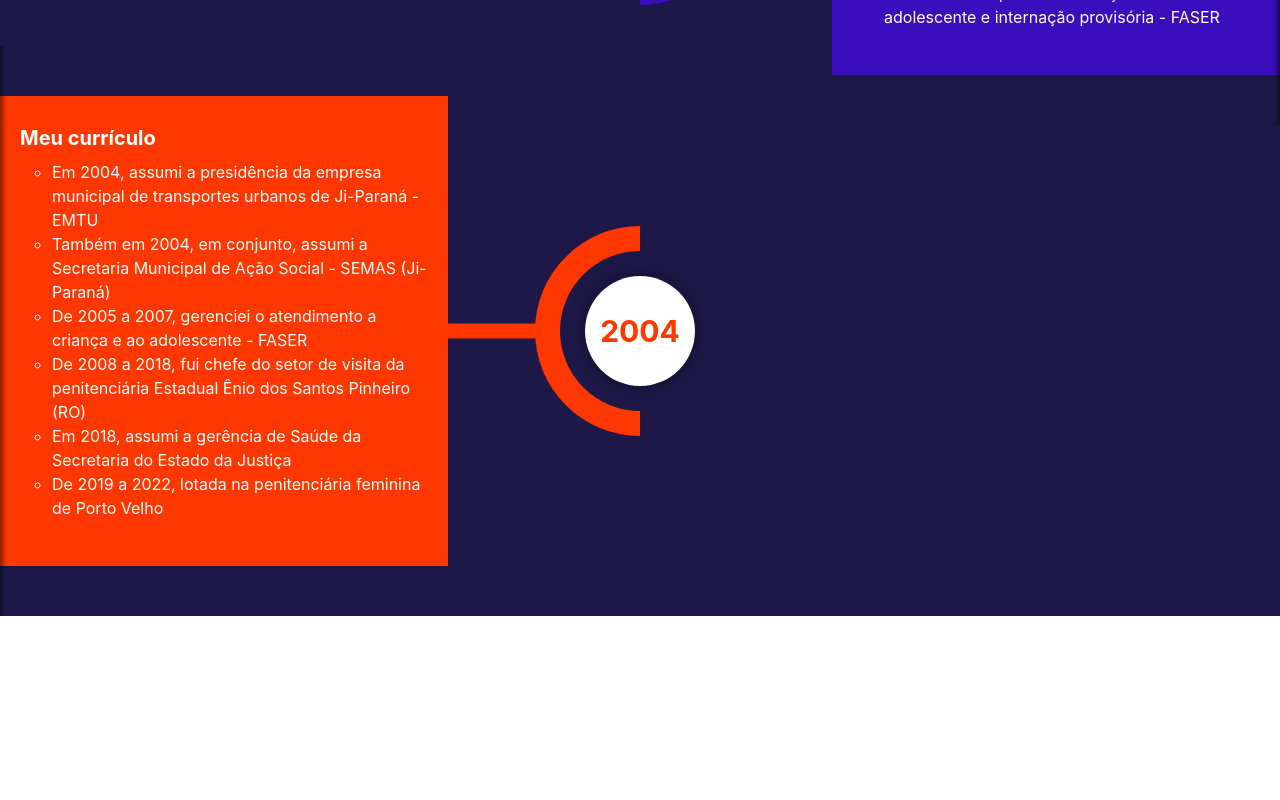
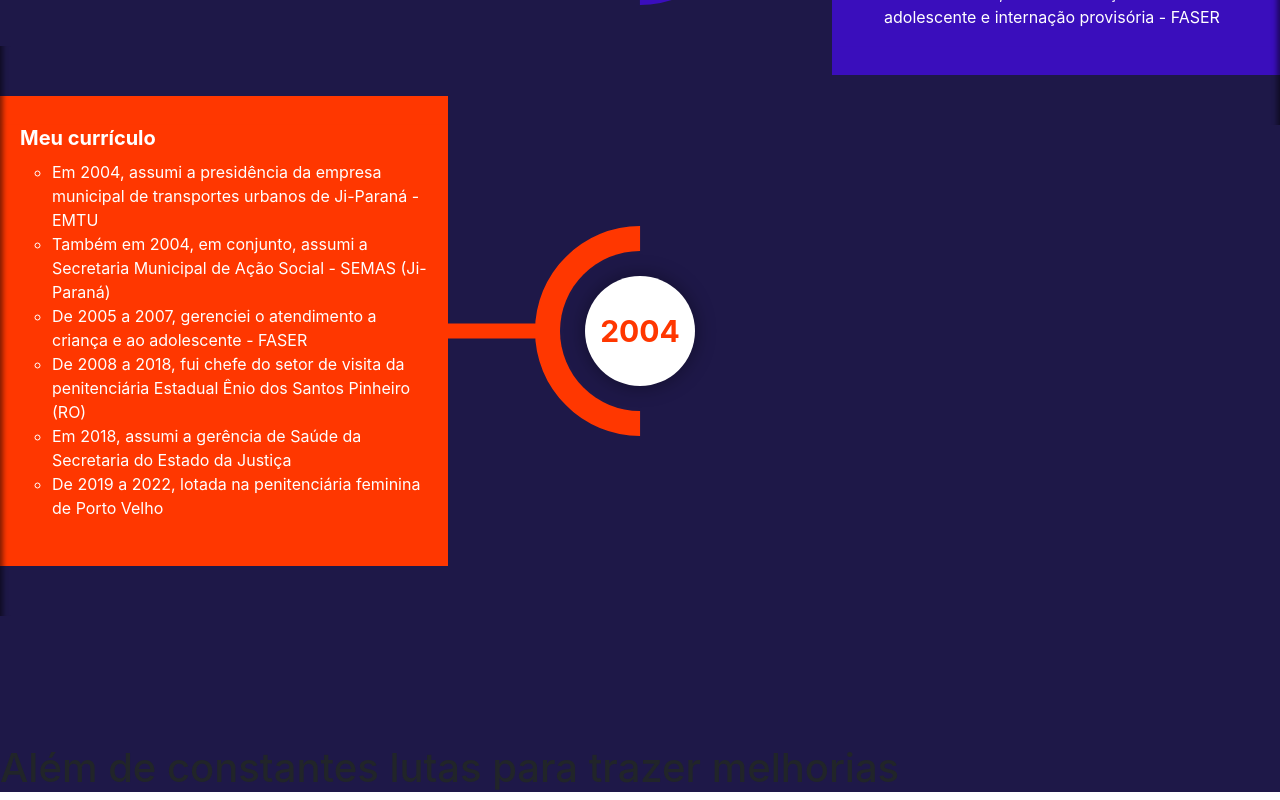
Before and after one commit to Takater/dep-mirian-moret, a React (Create React App) app: page / in a window 1280 px wide. Shown: the part 1594-2394 px from the top of the page. Before the commit the page ends 2338 px from the top, so only its background shows below. Built offline with nearby package versions, Linux system fonts and the light colour scheme.

Commit message:
Thu, Aug 25, 2022, 2:42 PM +00:00

```diff
--- a/src/App.js
+++ b/src/App.js
@@ -1,6 +1,7 @@
 import React from 'react'
 import Header from './components/Header'
 import Quem from './components/Quem'
+import Projetos from './components/Projetos'
 import './App.css'
 
 function App() {
@@ -8,6 +9,7 @@ function App() {
     <div id="App">
       <Header />
       <Quem />
+      <Projetos />
     </div>
   );
 }
--- a/src/components/Projetos.jsx
+++ b/src/components/Projetos.jsx
@@ -1,4 +1,4 @@
-import React from './react'
+import React from 'react'
 import 'react-responsive-carousel/lib/styles/carousel.min.css'
 import { Carousel } from 'react-responsive-carousel'
 
```
